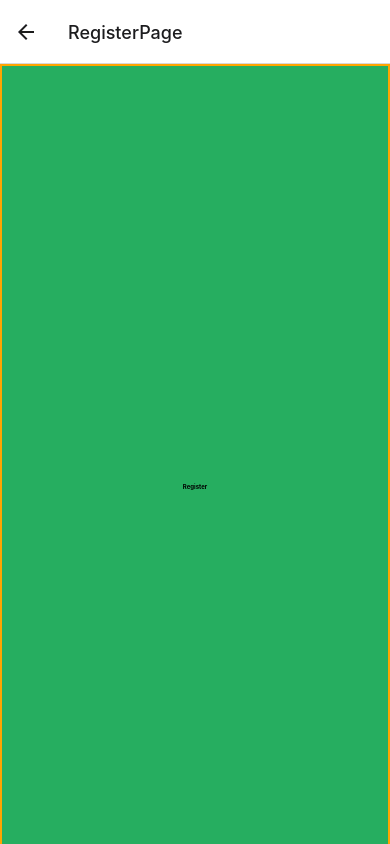
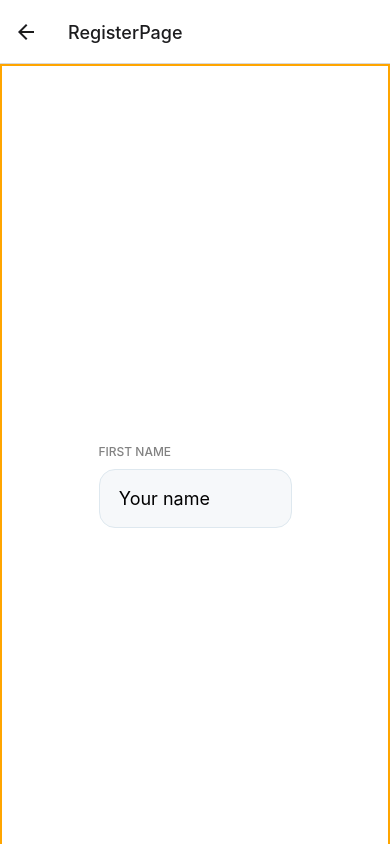
Before and after one commit to chaitanya-000/kanef_expo, a React Native app: screen /RegisterPage in a window 390 px wide. Built offline with nearby package versions, Linux system fonts and the light colour scheme.

Commit message:
Adds molecule styled-component input with label

```diff
--- a/src/Pages/Register.tsx
+++ b/src/Pages/Register.tsx
@@ -1,7 +1,17 @@
-import { View, Text, Dimensions, StyleSheet, ScrollView } from "react-native";
+import {
+  View,
+  Text,
+  Dimensions,
+  StyleSheet,
+  ScrollView,
+  TextInput,
+} from "react-native";
 import React from "react";
-import LoginImageWithLogo from "../molecules/LoginImageWithLogo";
-import { H3Header } from "../molecules/InputWithLabel";
+import {
+  InputContainerWithLabel,
+  Label,
+  TextInputBox,
+} from "../molecules/TextInputWithLabel";
 
 const Register = () => {
   const deviceHeight = Dimensions.get("window").height;
@@ -9,7 +19,10 @@ const Register = () => {
   return (
     <ScrollView>
       <View style={styles.container}>
-        <H3Header>Register</H3Header>
+        <InputContainerWithLabel>
+          <Label>FIRST NAME</Label>
+          <TextInputBox placeholder="Your name"></TextInputBox>
+        </InputContainerWithLabel>
       </View>
     </ScrollView>
   );
@@ -21,7 +34,7 @@ const styles = StyleSheet.create({
     height: Dimensions.get("window").height,
     borderWidth: 2,
     borderColor: "orange",
-    backgroundColor: "#26AE60",
+    backgroundColor: "#FFFFFF",
     display: "flex",
     alignItems: "center",
     justifyContent: "center",
--- a/src/molecules/InputWithLabel.tsx
+++ b/src/atoms/H3Tag.tsx
@@ -3,7 +3,5 @@ import { Text } from "react-native";
 
 export const H3Header = styled.Text`
   font-size: 35%
-  font-weight:bold;
-
-
-`;
+  font-weight:700;
+  `;
--- /dev/null
+++ b/src/molecules/TextInputWithLabel.tsx
@@ -0,0 +1,26 @@
+import styled from "styled-components/native";
+import { View, TextInput } from "react-native";
+
+export const InputContainerWithLabel = styled.View`
+  width: 50%;
+  height: 10%;
+  display: flex;
+  flex-direction: column;
+  justify-content: space-between;
+`;
+export const TextInputBox = styled.TextInput`
+  width: 100%;
+  height: 70%;
+  background-color: #f6f8fa;
+  border-radius: 16px;
+  font-size: 18px;
+  padding: 10%;
+  font-color: #828282;
+  border: 1px solid #dee8ef;
+`;
+
+export const Label = styled.Text`
+  font-size: 12px;
+  color: #828282;
+  font-weight: 500;
+`;
```
